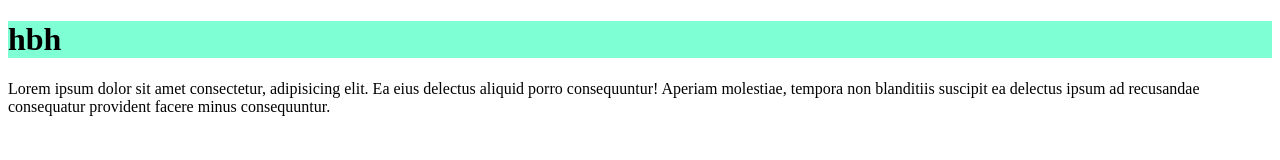
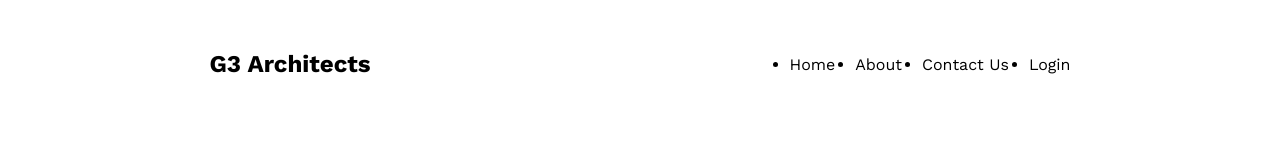
Before and after one commit to niladhikari/g3-architects-website, a plain HTML site: page index.html in a window 1280 px wide. Drawn offline with nearby package versions, Linux system fonts and the light colour scheme.

Commit message:
add some setup this project

```diff
--- a/index.html
+++ b/index.html
@@ -1,14 +1,39 @@
 <!DOCTYPE html>
 <html lang="en">
+
 <head>
     <meta charset="UTF-8">
     <meta http-equiv="X-UA-Compatible" content="IE=edge">
     <meta name="viewport" content="width=device-width, initial-scale=1.0">
     <title>G3 Architects Website</title>
+    <link rel="preconnect" href="https://fonts.googleapis.com">
+    <link rel="preconnect" href="https://fonts.gstatic.com" crossorigin>
+    <link
+        href="https://fonts.googleapis.com/css2?family=Great+Vibes&family=Josefin+Sans:wght@100;200;300;400;500;600;700&family=Josefin+Slab:wght@600&family=Lato:wght@400;700&family=Open+Sans:wght@400;700;800&family=PT+Serif:wght@400;700&family=Poppins:ital,wght@0,100;0,200;0,300;0,400;0,500;0,600;0,700;0,800;0,900;1,200&family=Space+Mono:wght@400;700&family=Work+Sans:wght@400;600;700;800&display=swap"
+        rel="stylesheet">
     <link rel="stylesheet" href="style/architects.css">
 </head>
+
 <body>
-    <h1>hbh</h1>
-    <p>Lorem ipsum dolor sit amet consectetur, adipisicing elit. Ea eius delectus aliquid porro consequuntur! Aperiam molestiae, tempora non blanditiis suscipit ea delectus ipsum ad recusandae consequatur provident facere minus consequuntur.</p>
+    <header>
+       <nav>
+           <h1 class="logo">G3 Architects</h1>
+           <ul class="nav-items">
+               <li class="item">Home</li>
+               <li class="item">About</li>
+               <li class="item">Contact Us</li>
+               <li class="item">Login</li>
+           </ul>
+       </nav>
+    </header>
+
+    <main>
+
+    </main>
+
+    <footer>
+
+    </footer>
 </body>
+
 </html>
--- a/style/architects.css
+++ b/style/architects.css
@@ -1,3 +1,28 @@
-h1{
-    background-color: aquamarine;
+/* primary section style */
+
+*{
+    font-family: Work Sans;
+    margin: 0%;
+    padding: 0%;
 }
+
+
+/* header style */
+
+
+/* nav section style */
+
+nav{
+    display: flex;
+    justify-content: space-around;
+    align-items: center;
+    padding-top: 50px;
+}
+.nav-items{
+    display: flex;
+    gap: 20px;
+}
+
+.nav-items .item{
+
+}
```
Also changed, not shown: 2 other files.
